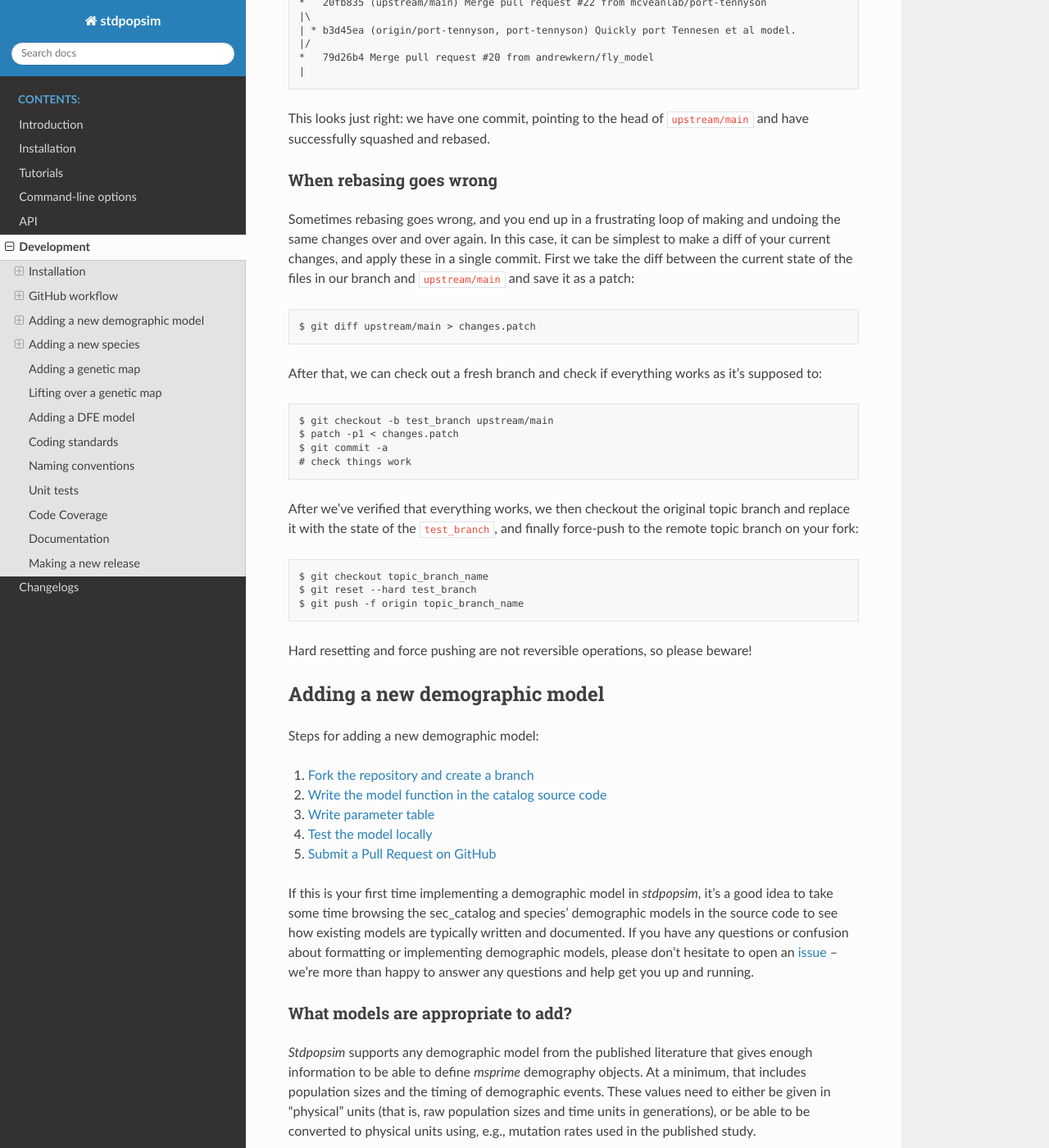
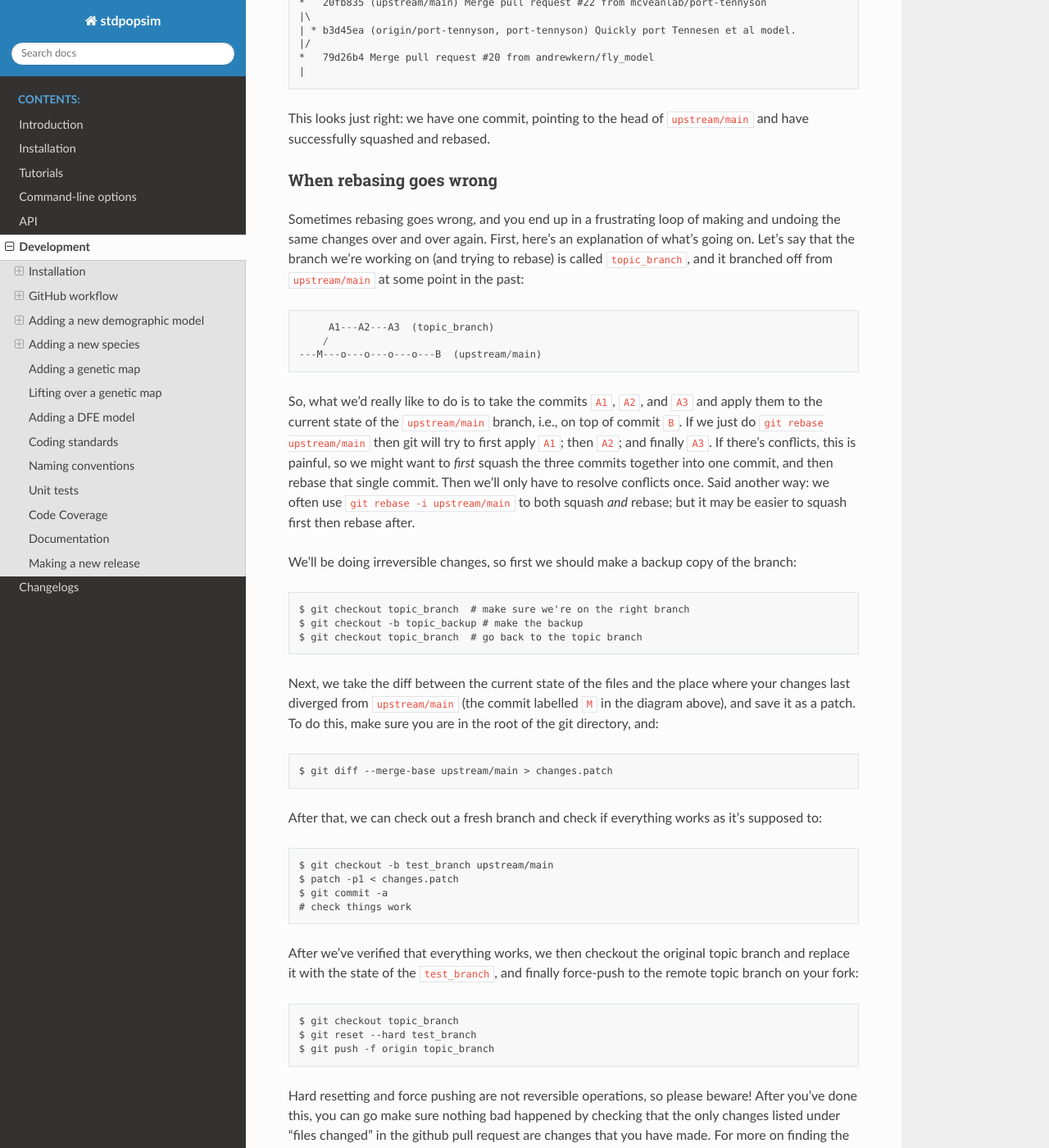
Before and after one commit to popsim-consortium/stdpopsim, a Sphinx documentation site: the page built from docs/development.rst, in a window 1280 px wide and 1400 px high, scrolled down 7880 px. Shown: the whole window at 82% size. Built offline with Sphinx 7.4.7 and the Read the Docs theme 2.0.0, drawn with Linux system fonts in a browser that asks for light colours; pages that are not in the unit, such as notebooks, are missing from menus; some of the changed text lies outside the part shown.

Commit message:
git rebase instructions update

```diff
--- a/docs/development.rst
+++ b/docs/development.rst
@@ -446,13 +446,39 @@ and have successfully squashed and rebased.
 When rebasing goes wrong
 ------------------------
 
-Sometimes rebasing goes wrong, and you end up in a frustrating loop of making and
-undoing the same changes over and over again. In this case, it can be simplest to
-make a diff of your current changes, and apply these in a single commit. First
-we take the diff between the current state of the files in our branch and
-``upstream/main`` and save it as a patch::
+Sometimes rebasing goes wrong, and you end up in a frustrating loop of making
+and undoing the same changes over and over again. First, here's an explanation
+of what's going on. Let's say that the branch we're working on (and trying to
+rebase) is called ``topic_branch``, and it branched off from ``upstream/main``
+at some point in the past::
 
-    $ git diff upstream/main > changes.patch
+         A1---A2---A3  (topic_branch)
+        /
+    ---M---o---o---o---o---B  (upstream/main)
+
+So, what we'd really like to do is to take the commits ``A1``, ``A2``, and
+``A3`` and apply them to the current state of the ``upstream/main`` branch,
+i.e., on top of commit ``B``. If we just do ``git rebase upstream/main``
+then git will try to first apply ``A1``; then ``A2``; and finally ``A3``.
+If there's conflicts, this is painful, so we might want to *first* squash
+the three commits together into one commit, and then rebase that single commit.
+Then we'll only have to resolve conflicts once. Said another way: we often
+use ``git rebase -i upstream/main`` to both squash *and* rebase; but
+it may be easier to squash first then rebase after.
+
+We'll be doing irreversible changes, so first we should make a backup copy of
+the branch::
+
+    $ git checkout topic_branch  # make sure we're on the right branch
+    $ git checkout -b topic_backup # make the backup
+    $ git checkout topic_branch  # go back to the topic branch
+
+Next, we take the diff between the current state of the files and the place
+where your changes last diverged from ``upstream/main`` (the commit labelled
+``M`` in the diagram above), and save it as a patch. To do this, make sure
+you are in the root of the git directory, and::
+
+    $ git diff --merge-base upstream/main > changes.patch
 
 After that, we can check out a fresh branch and check if everything works
 as it's supposed to::
@@ -466,12 +492,16 @@ After we've verified that everything works, we then checkout the original
 topic branch and replace it with the state of the ``test_branch``, and
 finally force-push to the remote topic branch on your fork::
 
-    $ git checkout topic_branch_name
+    $ git checkout topic_branch
     $ git reset --hard test_branch
-    $ git push -f origin topic_branch_name
+    $ git push -f origin topic_branch
 
 Hard resetting and force pushing are not reversible operations, so please
-beware!
+beware! After you've done this, you can go make sure nothing bad happened
+by checking that the only changes listed under "files changed" in the github
+pull request are changes that you have made. For more on finding the fork
+point, with diagrams, and an alternative workflow, see `the git docs
+<https://git-scm.com/docs/git-merge-base>`__.
 
 .. _sec_development_demographic_model:
 
```
